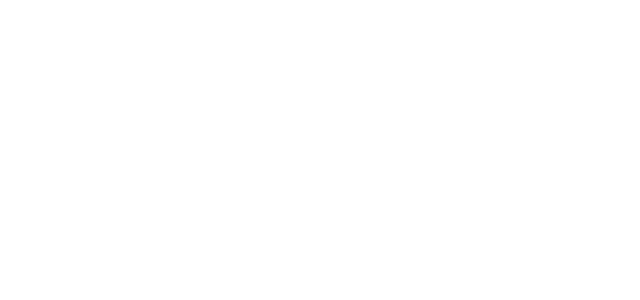
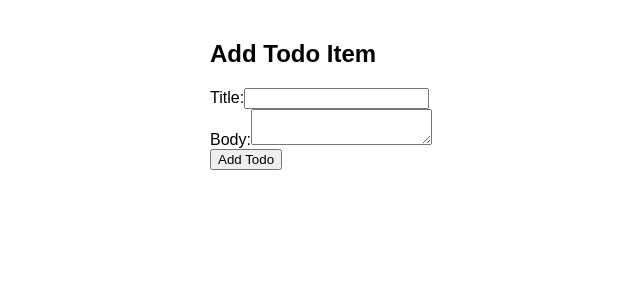
Before and after one commit to anandchavan24/react-learning-app-typescript, a React (Create React App) app: page /add-todo in a window 1280 px wide. Shown: the top 300 px of the page, without its empty margins (130-770 px from the left). Built offline with nearby package versions, Linux system fonts and the light colour scheme.

Commit message:
React | Assignment 3 | React Routing -  New Data Addition

```diff
--- a/src/Components/Feature/AddToDo.tsx
+++ b/src/Components/Feature/AddToDo.tsx
@@ -1,7 +1,65 @@
-const AddToDo = () =>{
-    return (
-        <div className='todo-list'></div>
-    )
-}
+import React, { useState } from 'react';
 
-export default AddToDo
+const AddTodo = () => {
+  const [title, setTitle] = useState('');
+  const [body, setBody] = useState('');
+
+  const handleSubmit = async (e: { preventDefault: () => void; }) => {
+    e.preventDefault();
+
+    try {
+      const response = await fetch('https://jsonplaceholder.typicode.com/posts', {
+        method: 'POST',
+        body: JSON.stringify({
+          title,
+          body,
+          userId: 1,
+        }),
+        headers: {
+          'Content-type': 'application/json; charset=UTF-8',
+        },
+      });
+
+      if (!response.ok) {
+        throw new Error('Failed to add todo item');
+      }
+
+      const data = await response.json();
+      console.log('Todo item added:', data);
+
+      // Clear form fields after successful submission
+      setTitle('');
+      setBody('');
+    } catch (error) {
+      console.error('Error adding todo item:', error);
+    }
+  };
+
+  return (
+    <div>
+      <h2>Add Todo Item</h2>
+      <form onSubmit={handleSubmit}>
+        <label htmlFor="title">Title:</label>
+        <input
+          type="text"
+          id="title"
+          value={title}
+          onChange={(e) => setTitle(e.target.value)}
+          required
+        />
+        <br />
+        <label htmlFor="body">Body:</label>
+        <textarea
+          id="body"
+          value={body}
+          onChange={(e) => setBody(e.target.value)}
+          required
+        ></textarea>
+        <br />
+        <button type="submit">Add Todo</button>
+      </form>
+    </div>
+  );
+};
+
+export default AddTodo;
```
Also changed, not shown: src/Components/Common/addFetch.tsx (added, +8 -0 lines).
